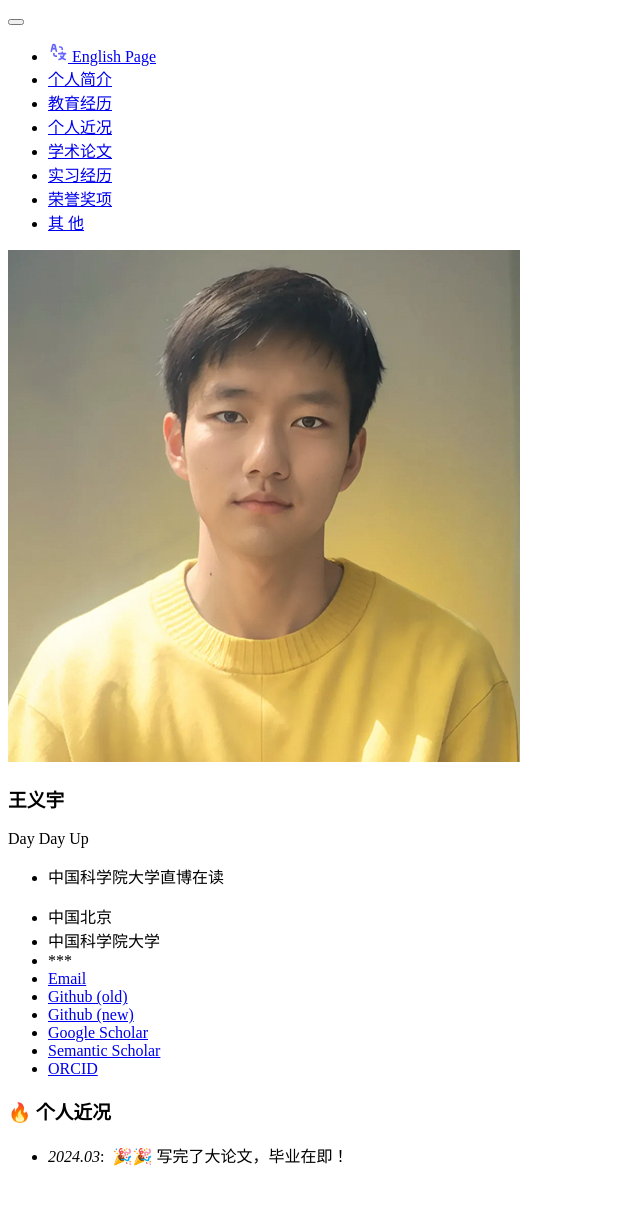
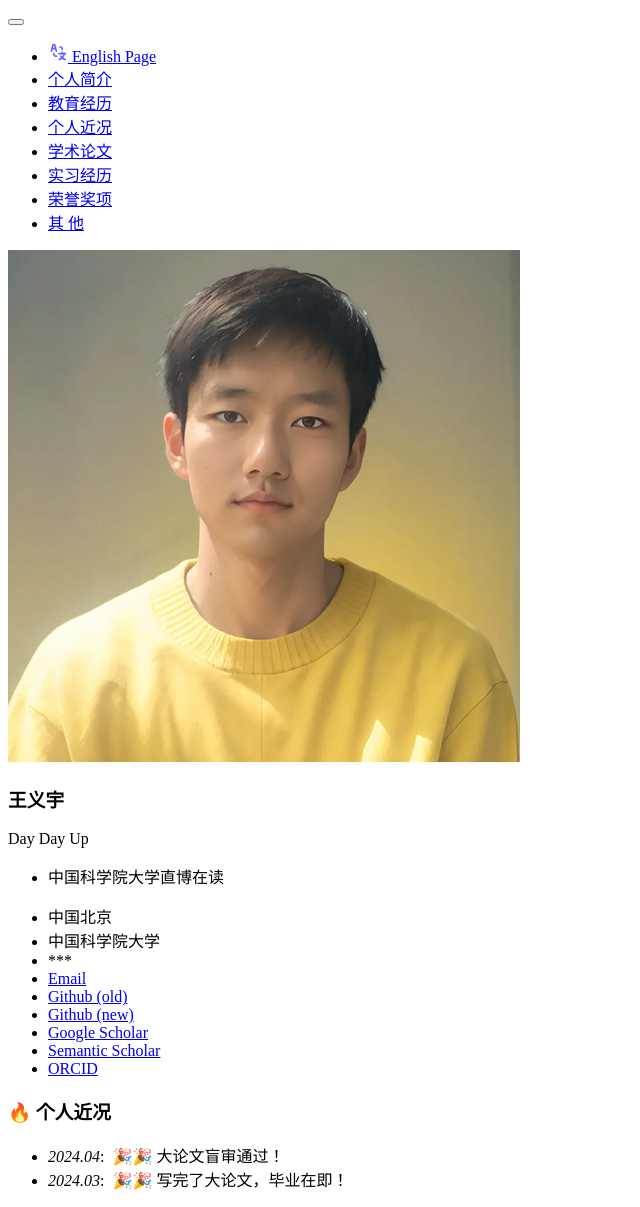
Before and after one commit to curya-wangyiyu/about_cn, a Jekyll site: the page built from _pages/includes/news.md, in a window 1280 px wide. Shown: the whole page, without its empty margins (0-640 px from the left). Built offline with Jekyll 4.4.1, drawn with Linux system fonts in a browser that asks for light colours; our own code applies the rules of GitHub Pages for plain Markdown files; before the commit the page ends 1183 px from its top, so only the background shows below that.

Commit message:
update news

```diff
--- a/_pages/includes/news.md
+++ b/_pages/includes/news.md
@@ -1,2 +1,3 @@
 # 🔥 个人近况
+- *2024.04*: &nbsp;🎉🎉 大论文盲审通过！
 - *2024.03*: &nbsp;🎉🎉 写完了大论文，毕业在即！
```
